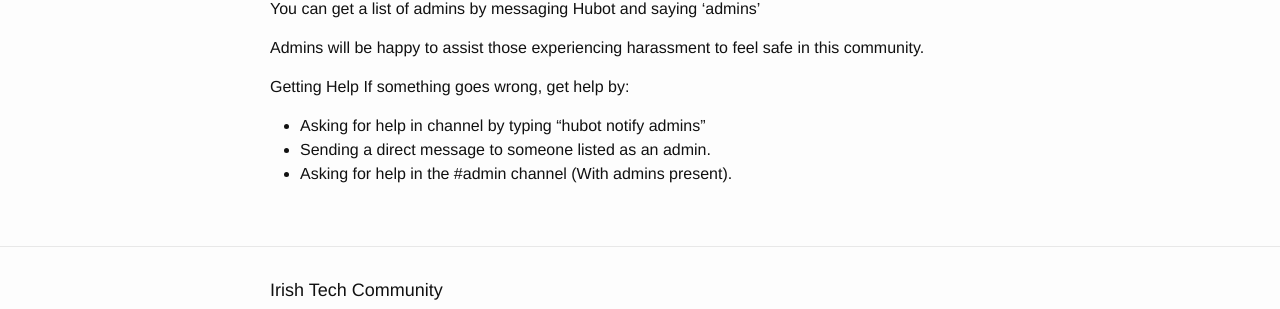
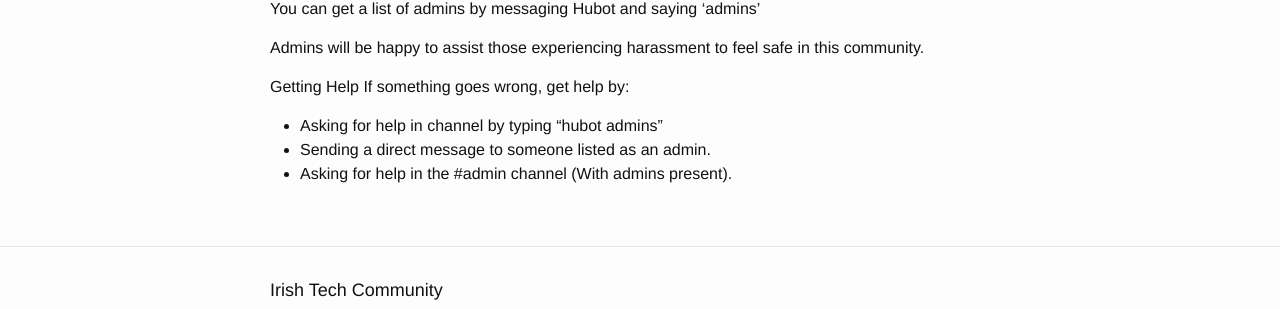
Before and after one commit to IrishTechCommunity/irishtechcommunity.github.io, a Jekyll site: the page built from codeofconduct.md, in a window 1280 px wide. Shown: the part 548-857 px from the top of the page. Built offline with Jekyll 4.4.1, drawn with Linux system fonts in a browser that asks for light colours.

Commit message:
typo edit

```diff
--- a/codeofconduct.md
+++ b/codeofconduct.md
@@ -17,6 +17,6 @@ Admins will be happy to assist those experiencing harassment to feel safe in thi
 Getting Help
 If something goes wrong, get help by:
 
-- Asking for help in channel by typing "hubot notify admins"
+- Asking for help in channel by typing "hubot admins"
 - Sending a direct message to someone listed as an admin.
 - Asking for help in the #admin channel (With admins present).
```
